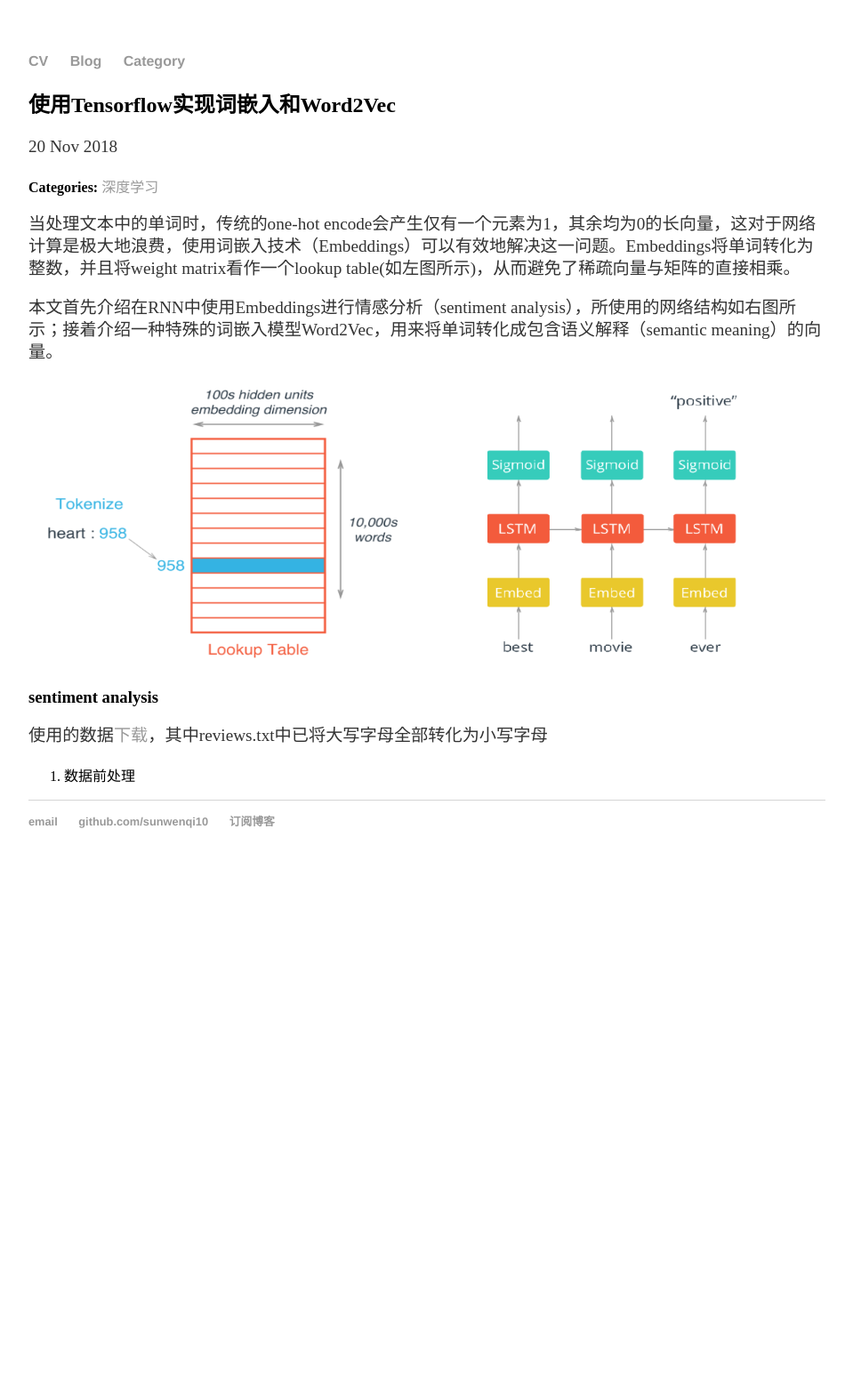
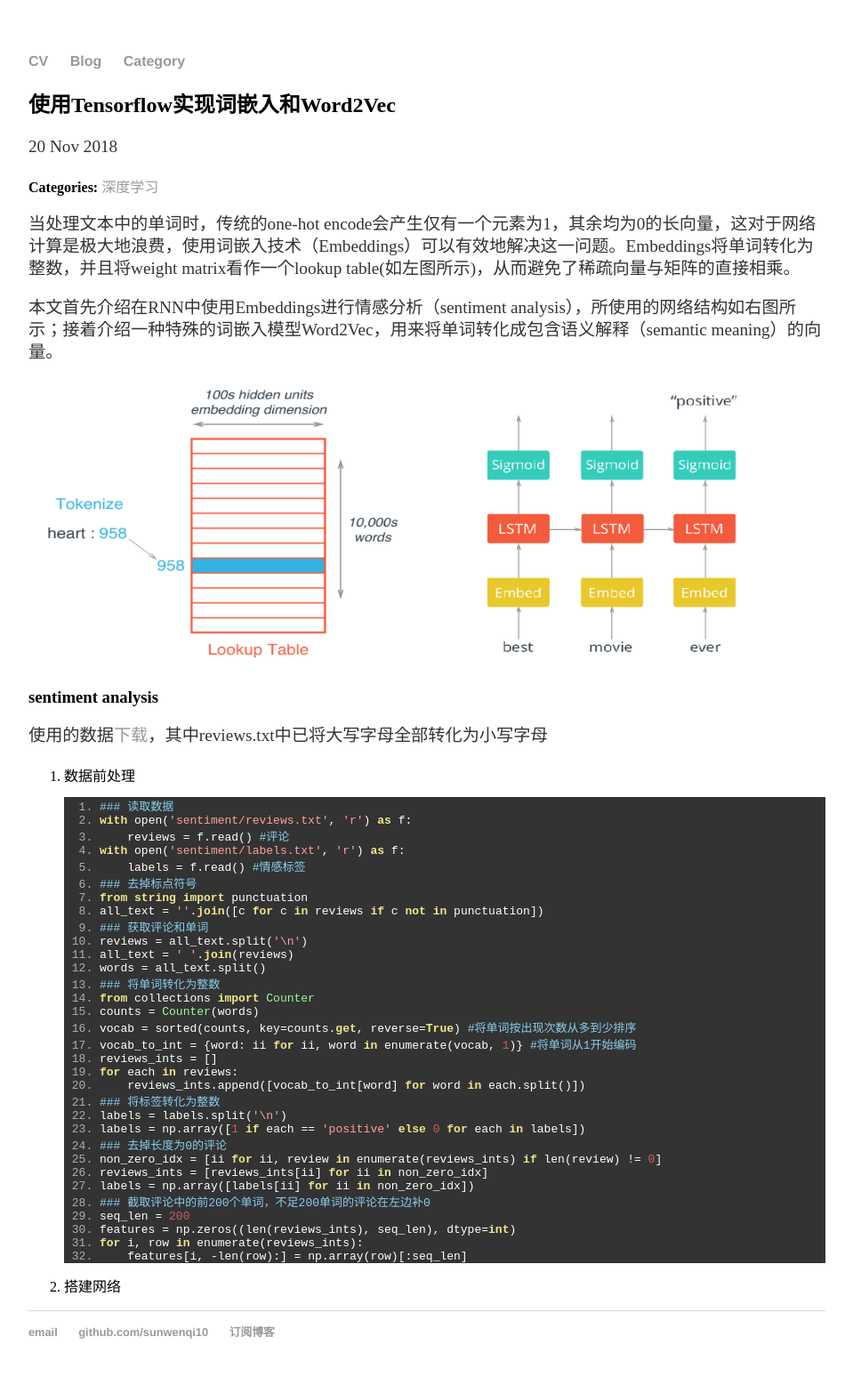
Before and after one commit to sunwenqi10/sunwenqi10.github.io, a Jekyll site: the page built from _posts/2018-11-20-Embedding_and_Word2Vec.md, in a window 1280 px wide. Shown: the whole page at 89% size, without its empty margins (160-1119 px from the left). Built offline with Jekyll 4.4.1, drawn with Linux system fonts in a browser that asks for light colours; comment, search, counter and statistics services are not loaded; before the commit the page ends 992 px from its top, so only the background shows below that.

Commit message:
Update 2018-11-20-Embedding_and_Word2Vec.md

````diff
--- a/_posts/2018-11-20-Embedding_and_Word2Vec.md
+++ b/_posts/2018-11-20-Embedding_and_Word2Vec.md
@@ -16,3 +16,39 @@ date: 2018-11-20
 使用的数据[下载](https://pan.baidu.com/s/16tNfl50mGiga654M8tGKWQ)，其中reviews.txt中已将大写字母全部转化为小写字母
 
 1. 数据前处理
+```python
+### 读取数据
+with open('sentiment/reviews.txt', 'r') as f:
+       reviews = f.read() #评论
+with open('sentiment/labels.txt', 'r') as f:
+       labels = f.read() #情感标签
+### 去掉标点符号
+from string import punctuation
+all_text = ''.join([c for c in reviews if c not in punctuation])
+### 获取评论和单词
+reviews = all_text.split('\n')
+all_text = ' '.join(reviews)
+words = all_text.split()
+### 将单词转化为整数
+from collections import Counter
+counts = Counter(words)
+vocab = sorted(counts, key=counts.get, reverse=True) #将单词按出现次数从多到少排序
+vocab_to_int = {word: ii for ii, word in enumerate(vocab, 1)} #将单词从1开始编码
+reviews_ints = []
+for each in reviews:
+       reviews_ints.append([vocab_to_int[word] for word in each.split()])
+### 将标签转化为整数
+labels = labels.split('\n')
+labels = np.array([1 if each == 'positive' else 0 for each in labels])
+### 去掉长度为0的评论
+non_zero_idx = [ii for ii, review in enumerate(reviews_ints) if len(review) != 0]
+reviews_ints = [reviews_ints[ii] for ii in non_zero_idx]
+labels = np.array([labels[ii] for ii in non_zero_idx])
+### 截取评论中的前200个单词，不足200单词的评论在左边补0
+seq_len = 200
+features = np.zeros((len(reviews_ints), seq_len), dtype=int)
+for i, row in enumerate(reviews_ints):
+       features[i, -len(row):] = np.array(row)[:seq_len]
+```
+
+2. 搭建网络
````
